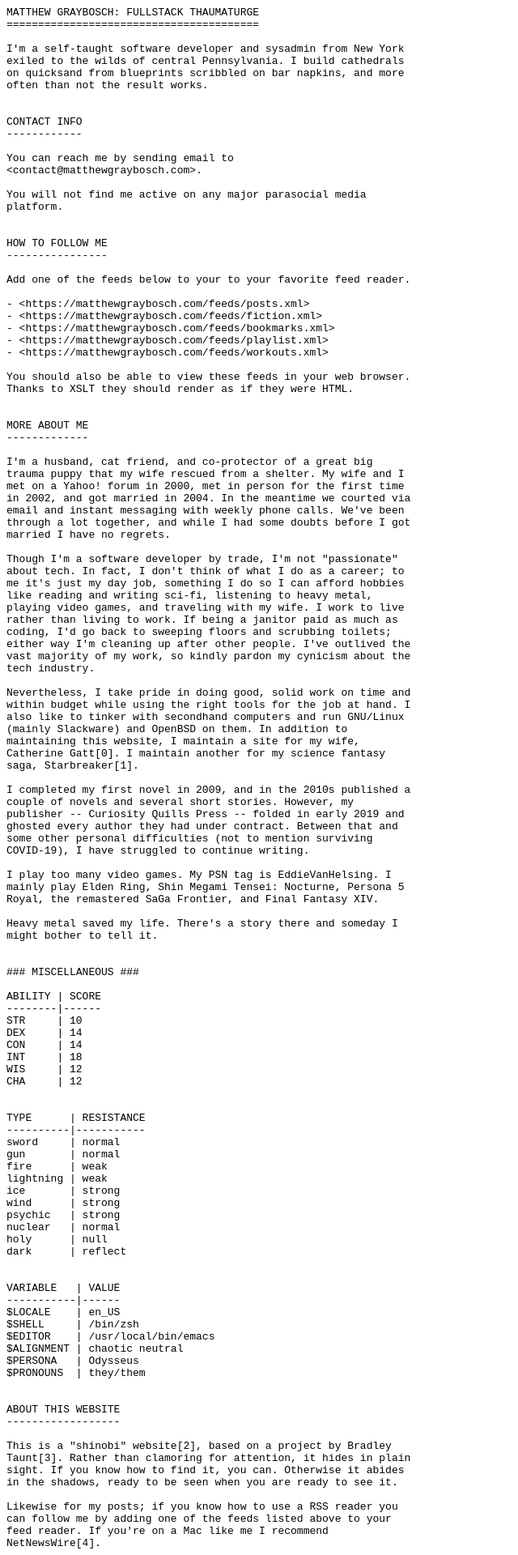
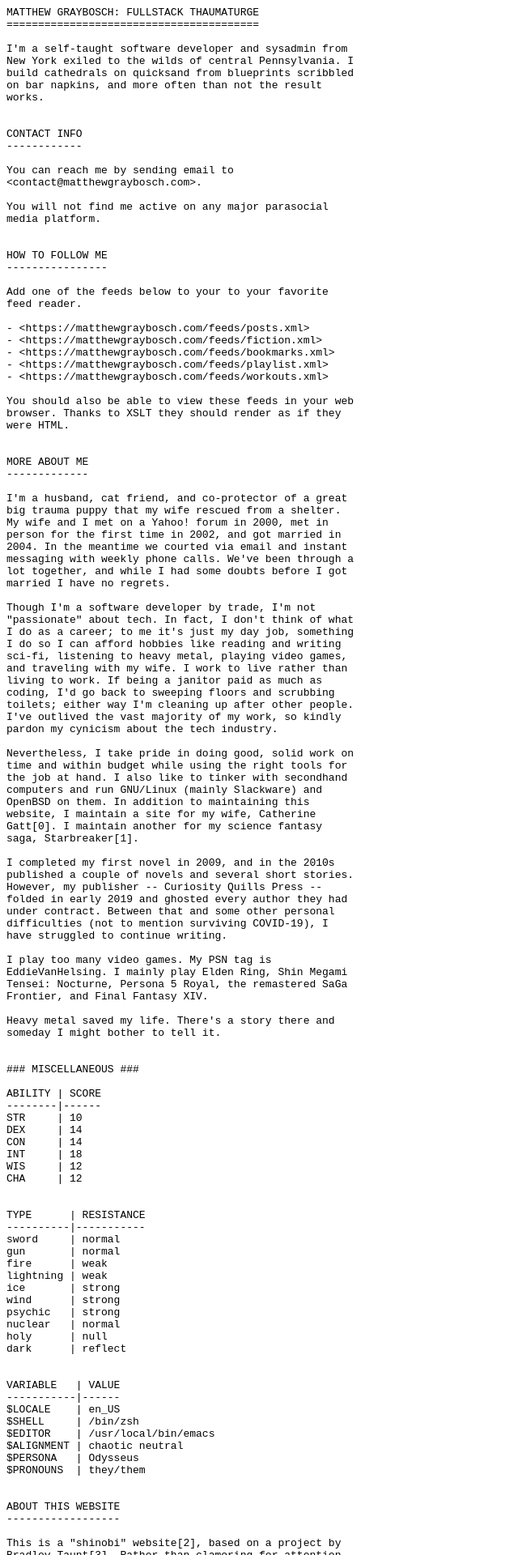
Before and after one commit to 0x000m/0x000m.github.io, a Jekyll site: the page built from index.md, in a window 1280 px wide. Shown: the top 1920 px of the page at 81% size, without its empty margins (0-640 px from the left). Built offline with Jekyll 4.4.1, drawn with Linux system fonts in a browser that asks for light colours.

Commit message:
Update default.html

```diff
--- a/_layouts/default.html
+++ b/_layouts/default.html
@@ -1,7 +1,7 @@
 <html>
   <head>
     <meta name="viewport" content="width=device-width, initial-scale=1">
-    <style>pre.col{max-width:500px;
+    <style>pre.col{max-width:435px;
     word-wrap: break-word;
     white-space: pre-wrap;}</style>
   </head>
```
